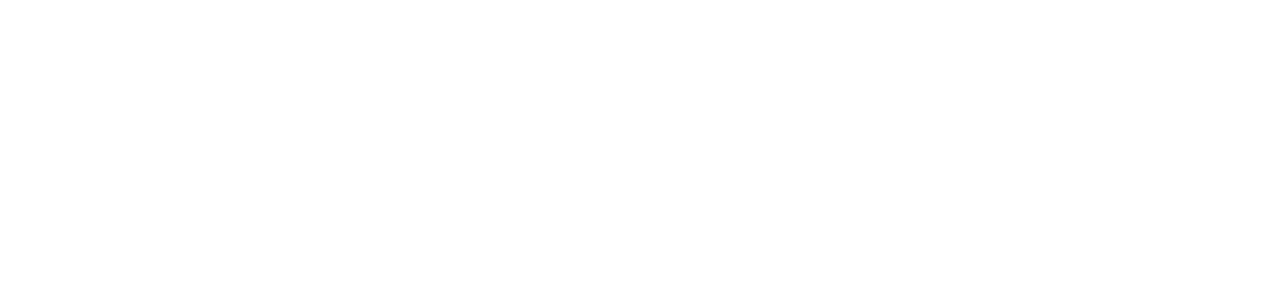
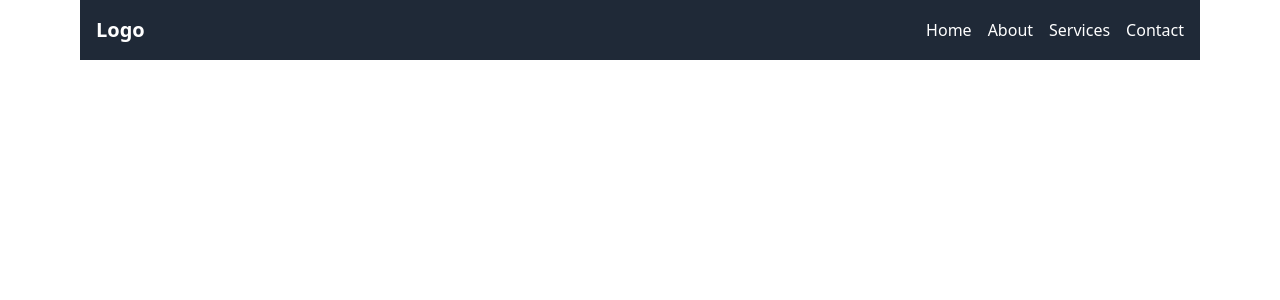
Before and after one commit to FinVue/inc-exp, a React (Vite) app: page /homepage in a window 1280 px wide. Before the commit this address had no page. Shown: the top 300 px of the page. Built offline with nearby package versions, Linux system fonts and the light colour scheme.

Commit message:
added navigation bar and navbar component

```diff
--- a/src/App.jsx
+++ b/src/App.jsx
@@ -1,27 +1,36 @@
 import React from 'react';
 import { BrowserRouter as Router, Routes, Route } from 'react-router-dom';
-import { Button } from "./components/ui/button";
 import Login from "./components/Login";
 import Register from './components/Register';
+import Navbar from './components/navbar';
 
 function App() {
   return (
     <Router>
       <div className="px-20">
         <Routes>
-          <Route path="/" element={<Home />} />
+          <Route path="/" element={<StartUp />} />
           <Route path="/login" element={<Login />} />
           <Route path="/register" element={<Register />} />
+          <Route path="/homepage" element={<Homepage />} />
         </Routes>
       </div>
     </Router>
   );
 }
 
-function Home() {
+function Homepage() {
   return (
     <>
-      <h1>Welcome to Home Page</h1>
+      <Navbar />
+    </>
+  );
+}
+
+function StartUp() {
+  return (
+    <>
+      <h1>Welcome to startup page</h1>
     </>
   );
 }
--- /dev/null
+++ b/src/components/navbar.jsx
@@ -0,0 +1,92 @@
+import React, { useState } from 'react';
+
+const Navbar = () => {
+  const [isOpen, setIsOpen] = useState(false);
+
+  const toggleNavbar = () => {
+    setIsOpen(!isOpen);
+  };
+
+  return (
+    <nav className="bg-gray-800 p-4">
+      <div className="max-w-7xl mx-auto flex justify-between items-center">
+        <div className="flex items-center">
+          <a href="#" className="text-white font-bold text-xl">
+            Logo
+          </a>
+        </div>
+        <div className="hidden md:block">
+          <ul className="flex space-x-4">
+            <li>
+              <a href="#" className="text-white hover:text-gray-300">
+                Home
+              </a>
+            </li>
+            <li>
+              <a href="#" className="text-white hover:text-gray-300">
+                About
+              </a>
+            </li>
+            <li>
+              <a href="#" className="text-white hover:text-gray-300">
+                Services
+              </a>
+            </li>
+            <li>
+              <a href="#" className="text-white hover:text-gray-300">
+                Contact
+              </a>
+            </li>
+          </ul>
+        </div>
+        <div className="md:hidden">
+          <button onClick={toggleNavbar} className="text-white focus:outline-none">
+            <svg
+              className="w-6 h-6"
+              fill="none"
+              strokeLinecap="round"
+              strokeLinejoin="round"
+              strokeWidth="2"
+              viewBox="0 0 24 24"
+              stroke="currentColor"
+            >
+              {isOpen ? (
+                <path d="M6 18L18 6M6 6l12 12"></path>
+              ) : (
+                <path d="M4 6h16M4 12h16m-7 6h7"></path>
+              )}
+            </svg>
+          </button>
+        </div>
+      </div>
+      {isOpen && (
+        <div className="md:hidden mt-2">
+          <ul className="flex flex-col space-y-2">
+            <li>
+              <a href="#" className="text-white hover:text-gray-300">
+                Home
+              </a>
+            </li>
+            <li>
+              <a href="#" className="text-white hover:text-gray-300">
+                About
+              </a>
+            </li>
+            <li>
+              <a href="#" className="text-white hover:text-gray-300">
+                Services
+              </a>
+            </li>
+            <li>
+              <a href="#" className="text-white hover:text-gray-300">
+                Contact
+              </a>
+            </li>
+          </ul>
+        </div>
+      )}
+    </nav>
+  );
+};
+
+export default Navbar;
```
Also changed, not shown: 1 other file (tests, documents, lock files or other folders).
